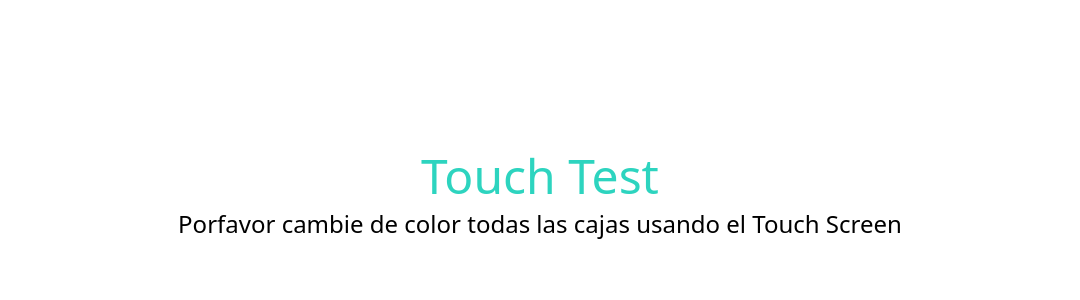
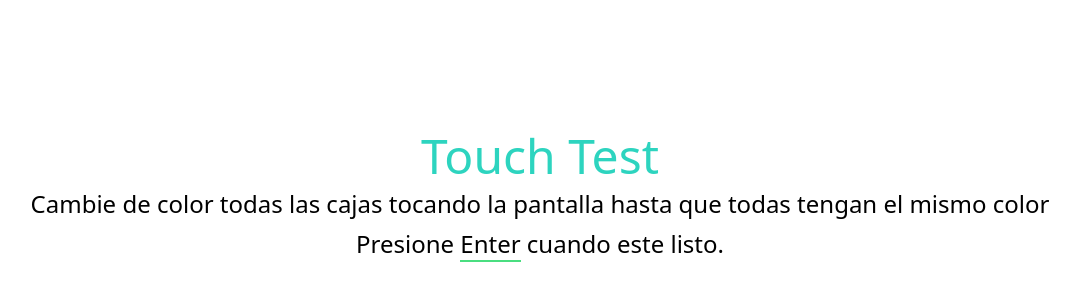
Before and after one commit to EDGARTOYIN/electron-app, a React (Vite) app: page / in a window 1280 px wide. Shown: the part 204-504 px from the top of the page, without its empty margins (100-1180 px from the left). Built offline with nearby package versions, Linux system fonts and the light colour scheme.

Commit message:
added counter

```diff
--- a/src/main/index.js
+++ b/src/main/index.js
@@ -22,8 +22,8 @@ function createWindow() {
     mainWindow.show()
   })
 
-  // Configura la ventana para iniciar en modo de pantalla completa
-  mainWindow.setFullScreen(true)
+  // // Configura la ventana para iniciar en modo de pantalla completa
+  // mainWindow.setFullScreen(true)
 
   mainWindow.webContents.setWindowOpenHandler((details) => {
     shell.openExternal(details.url)
--- a/src/renderer/src/App.jsx
+++ b/src/renderer/src/App.jsx
@@ -1,58 +1,5 @@
 /* eslint-disable prettier/prettier */
-import Lvl from './components/Lvl'
-import WelcomeUser from './components/WelcomeUser'
-import TypeOfTestMessage from './components/TypeOfTestMessage'
-import { useState, useEffect } from 'react'
+import TouchTest from './components/TouchTest'
 export default function App() {
-  const TOTAL_BOXES = 256
-  const COLOR_START = '#395fab'
-  const COLOR_END = '#44ae52'
-  const [colorBox, setColorBox] = useState(Array(TOTAL_BOXES).fill(COLOR_START))
-  const [showWelcome, setShowWelcome] = useState(true)
-  const [showInstructions, setShowInstructions] = useState(false)
-  const [isDone, setIsDone] = useState(false)
-
-  useEffect(() => {
-    const transitionTimer = setTimeout(
-      () => {
-        if (showWelcome) {
-          setShowWelcome(false)
-          setShowInstructions(true)
-        } else if (showInstructions) {
-          setShowInstructions(false)
-        }
-      },
-      showWelcome ? 3000 : showInstructions ? 4000 : 0
-    )
-
-    return () => clearTimeout(transitionTimer)
-  }, [showWelcome, showInstructions])
-
-  useEffect(() => {
-    setIsDone(colorBox.every((value) => value === COLOR_END))
-  }, [colorBox])
-
-  function onClick(index) {
-    // Creamos una copia del array de colores
-    const newColors = [...colorBox]
-    // Cambiamos el color de la box específica
-    newColors[index] = '#44ae52'
-    // Actualizamos el estado con el nuevo array de colores
-    setColorBox(newColors)
-  }
-
-  return (
-    <>
-      {showWelcome && <WelcomeUser />}{' '}
-      {showInstructions && (
-        <TypeOfTestMessage
-          typeTest={'Touch Test'}
-          message={'Porfavor cambie de color todas las cajas usando el Touch Screen'}
-        />
-      )}
-      {!showWelcome && !showInstructions && !isDone && (
-        <Lvl colorBox={colorBox} onClick={onClick} />
-      )}
-    </>
-  )
+  return <TouchTest />
 }
--- a/src/renderer/src/components/Lvl.jsx
+++ b/src/renderer/src/components/Lvl.jsx
@@ -1,7 +1,8 @@
 /* eslint-disable react/prop-types */
 /* eslint-disable prettier/prettier */
 import Box from './Box'
-
+import { useEffect } from 'react'
+import RepeatTest from './RepeatTest'
 export default function Lvl({ colorBox, onClick }) {
   // Establecer el valor de la variable CSS
   document.documentElement.style.setProperty('--num-columns', 16)
--- /dev/null
+++ b/src/renderer/src/components/RepeatTest.jsx
@@ -0,0 +1,9 @@
+/* eslint-disable prettier/prettier */
+
+export default function RepeatTest({}) {
+  return (
+    <>
+      <div className="relative z-10 max-w-sm bg-fuchsia-400">Hola mundo</div>
+    </>
+  )
+}
--- /dev/null
+++ b/src/renderer/src/components/TouchTest.jsx
@@ -0,0 +1,54 @@
+import Lvl from './Lvl'
+import TypeOfTestMessage from './TypeOfTestMessage'
+import { useState, useEffect } from 'react'
+import { TOTAL_BOXES, COLOR_START, COLOR_END } from '../utilities/constants'
+import useCountDown from './useCountDown'
+
+const SPARE_TIME = 2 //segundos
+
+export default function TouchTest() {
+  const [colorBox, setColorBox] = useState(Array(TOTAL_BOXES).fill(COLOR_START))
+  const [isDone, setIsDone] = useState(false)
+  // const [isModalOpen, setIsModalOpen] = useState(false)
+  const [isLvlVisible, setIsLvlVisible] = useState(false)
+
+  // // Nuevo: Usa el hook useCountDown
+  // const { secondsLeft, start } = useCountDown()
+
+  useEffect(() => {
+    setIsDone(colorBox.every((value) => value === COLOR_END))
+  }, [colorBox])
+
+  // useEffect(() => {
+  //   if (secondsLeft === 0) {
+  //     setIsModalOpen(true)
+  //   }
+  // }, [secondsLeft])
+
+  function onClick(index) {
+    const newColors = [...colorBox]
+    newColors[index] = COLOR_END
+    setColorBox(newColors)
+  }
+
+  function handleEnterPressed() {
+    // Este método se llama cuando se presiona Enter en TypeOfTestMessage
+    setIsLvlVisible(true)
+    start(SPARE_TIME) // Inicia el contador con 10 segundos
+  }
+
+  return (
+    <>
+      <TypeOfTestMessage
+        typeTest={'Touch Test'}
+        message={
+          'Cambie de color todas las cajas tocando la pantalla hasta que todas tengan el mismo color'
+        }
+        onEnterPressed={handleEnterPressed}
+      />
+      {isLvlVisible && !isDone && (
+        <Lvl colorBox={colorBox} onClick={onClick} isModalOpen={isModalOpen} />
+      )}
+    </>
+  )
+}
--- a/src/renderer/src/components/TypeOfTestMessage.jsx
+++ b/src/renderer/src/components/TypeOfTestMessage.jsx
@@ -1,20 +1,32 @@
 /* eslint-disable prettier/prettier */
 /* eslint-disable react/prop-types */
-import { motion } from 'framer-motion'
-export default function TypeOfTestMessage({ typeTest, message }) {
-  const containerVariants = {
-    hidden: { opacity: 0 },
-    visible: { opacity: 1, transition: { duration: 0.5 } }
+// import { motion } from 'framer-motion'
+import { useState } from 'react'
+export default function TypeOfTestMessage({ typeTest, message, onEnterPressed }) {
+  const [isVisible, setIsVisible] = useState(true)
+
+  const handleKeyDown = (event) => {
+    if (event.key === 'Enter') {
+      setIsVisible(false)
+      if (onEnterPressed) {
+        onEnterPressed()
+      }
+    }
   }
+
   return (
-    <motion.div
-      className="text-2xl h-screen gap-2 text-center grid place-content-center"
-      variants={containerVariants}
-      initial="hidden"
-      animate="visible"
-    >
-      <h1 className="text-5xl text-teal-400">{typeTest}</h1>
-      <p>{message}</p>
-    </motion.div>
+    isVisible && (
+      <div
+        className="text-2xl h-screen gap-2 text-center grid place-content-center"
+        onKeyDown={handleKeyDown}
+        tabIndex="0" // Hace que el div sea focable
+      >
+        <h1 className="text-5xl text-teal-400">{typeTest}</h1>
+        <p>{message}</p>
+        <p>
+          Presione <span className=" border-b-2 border-green-400">Enter</span> cuando este listo.
+        </p>
+      </div>
+    )
   )
 }
--- /dev/null
+++ b/src/renderer/src/components/useCountDown.jsx
@@ -0,0 +1,21 @@
+/* eslint-disable prettier/prettier */
+import { useEffect, useState } from 'react'
+export default function useCountDown() {
+  const [secondsLeft, setSecondsLeft] = useState(0)
+
+  useEffect(() => {
+    if (secondsLeft <= 0) return
+
+    const timeout = setTimeout(() => {
+      setSecondsLeft(secondsLeft - 1)
+    }, 1000)
+
+    return () => clearTimeout(timeout)
+  }, [secondsLeft])
+
+  function start(seconds) {
+    setSecondsLeft(seconds)
+  }
+
+  return { secondsLeft, start }
+}
--- /dev/null
+++ b/src/renderer/src/utilities/constants.js
@@ -0,0 +1,6 @@
+const TOTAL_BOXES = 256
+const COLOR_START = '#395fab'
+const COLOR_END = '#44ae52'
+const TRANSITION_DELAY_WELCOME = 3000
+
+export { TOTAL_BOXES, COLOR_START, COLOR_END, TRANSITION_DELAY_WELCOME }
```
Also changed, not shown: .eslintrc.cjs.
